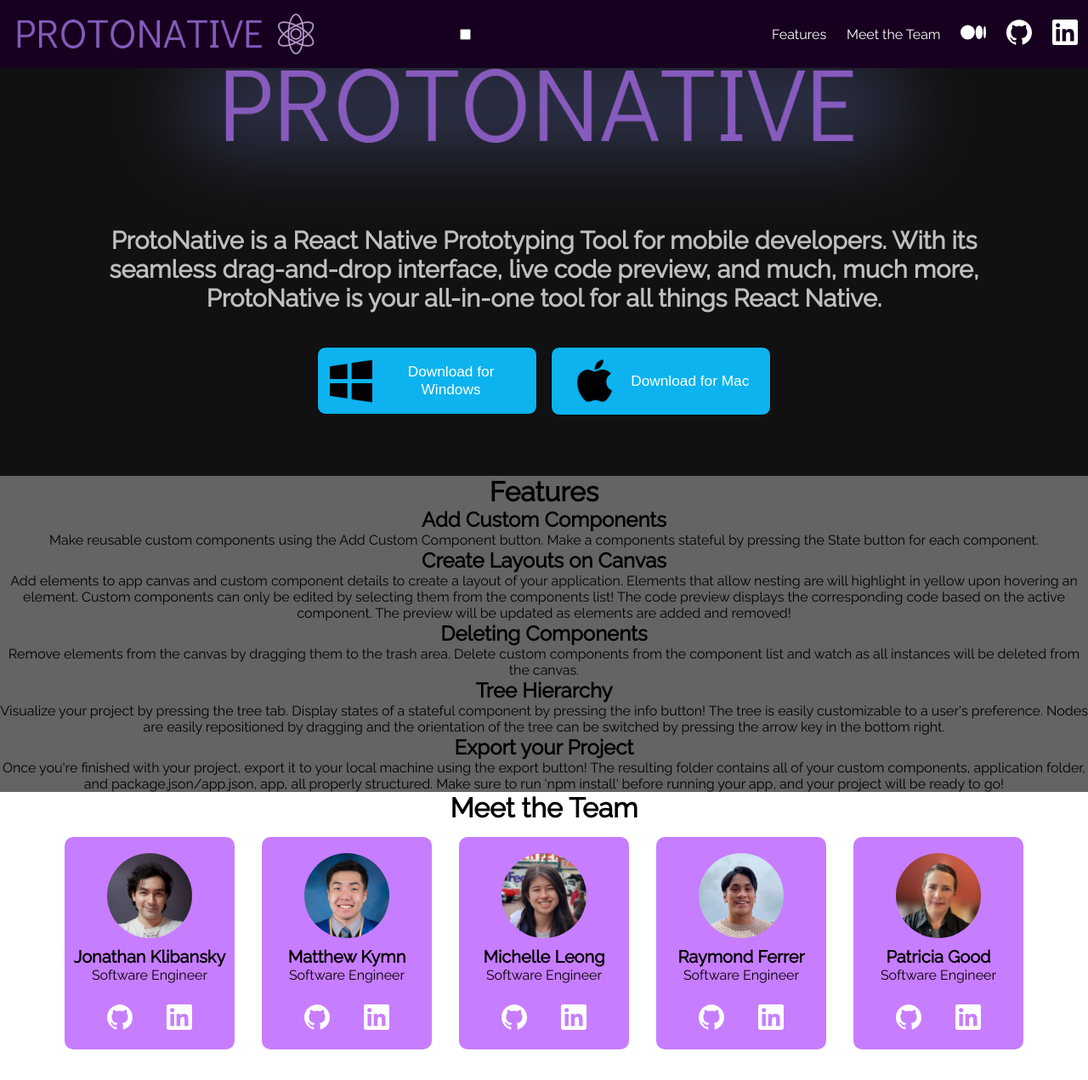
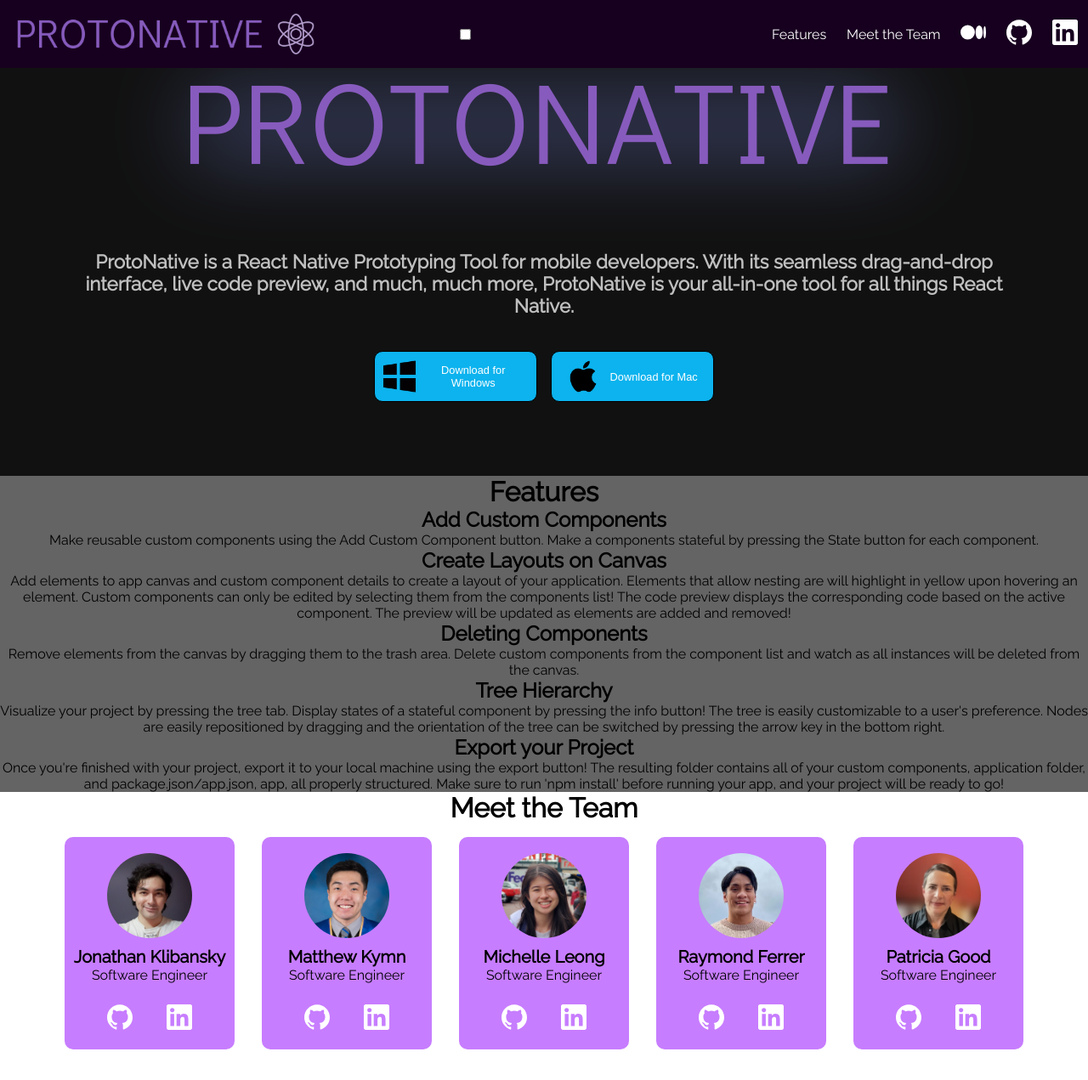
Before and after one commit to michelle-leong/ProtoNative-website, a React (Vite) app: page / in a window 1280 px wide. Shown: the whole page at 85% size. Built offline with nearby package versions, Linux system fonts and the light colour scheme; a web font is replaced by a local one.

Commit message:
make text and buttons smaller

```diff
--- a/src/components/sections/Landing.tsx
+++ b/src/components/sections/Landing.tsx
@@ -4,7 +4,9 @@
   return (
     <div id='landing'>
       <div id='main-logo-container'>
-        <img id='main-logo' src='./icons/logo-word.png' />
+        <div id='main-img-container'>
+          <img id='main-logo' src='./icons/logo-word.png' />
+        </div>
         <div id='main-logo-glow'></div>
       </div>
       <h1>
--- a/src/styles/landing.scss
+++ b/src/styles/landing.scss
@@ -9,8 +9,8 @@
   h1 {
     text-align: center;
     color: rgba(255, 255, 255, 0.735);
-    width: 80%;
-    font-size: max(2.25vw, 0.95rem);
+    width: 90%;
+    font-size: max(1.75vw, 0.95rem);
   }
   #main-logo {
     border-radius: 10%;
@@ -34,6 +34,17 @@
     position: relative;
     animation: fadeIn 2s;
     margin-bottom: 5rem;
+  }
+  #main-img-container {
+    display: flex;
+    align-items: center;
+    justify-content: center;
+    width: 100%;
+    height: auto;
+    img {
+      width: 100%;
+      height: auto;
+    }
   }
   @keyframes fadeIn {
     from {
@@ -63,7 +74,7 @@
     border: 1px solid black;
     border-radius: 10px;
     padding: 0.8em;
-    font-size: max(1.35vw, 0.8rem);
+    font-size: max(1vw, 0.8rem);
     max-width: 15em;
     background-color: #0cb3ee;
     color: white;
--- a/src/styles/team.scss
+++ b/src/styles/team.scss
@@ -23,9 +23,14 @@
   width: 200px;
   height: 250px;
   border-radius: 10px;
+  .links {
+    display: flex;
+    align-items: center;
+    justify-content: center;
+  }
   .profile {
-    width: 100px;
-    height: 100px;
+    width: 50%;
+    height: auto;
     border-radius: 50%;
   }
   img {
```
